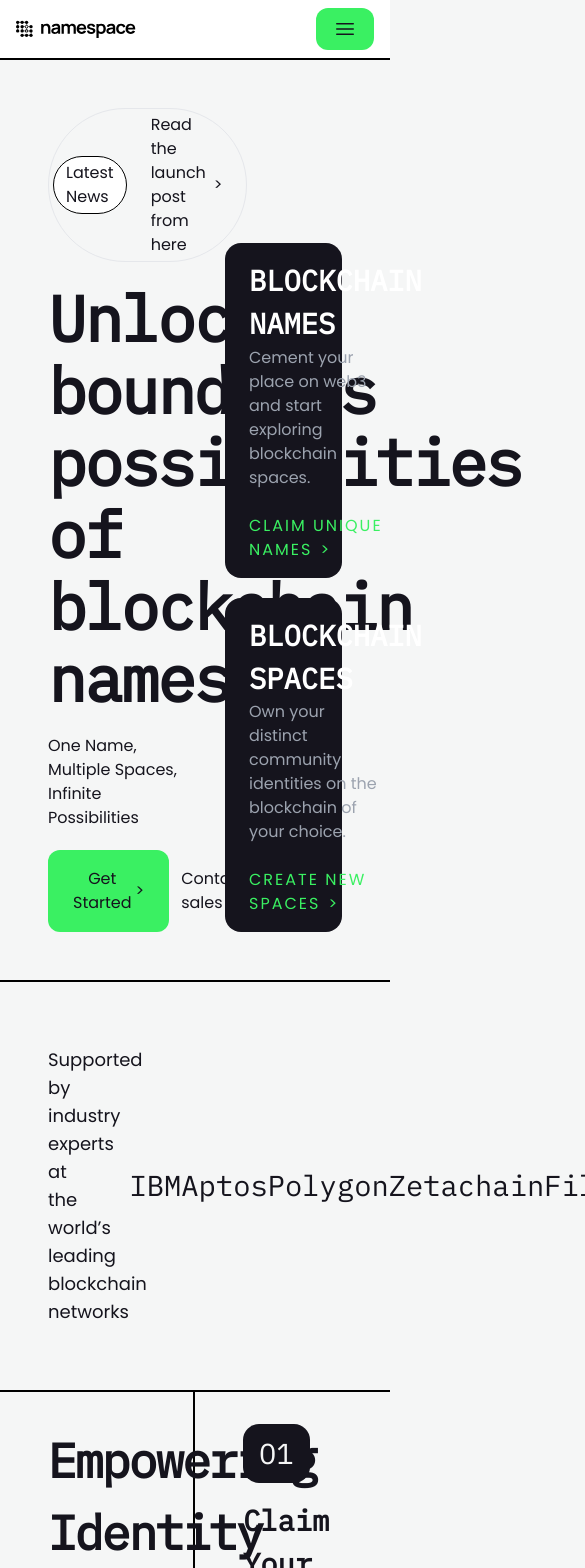
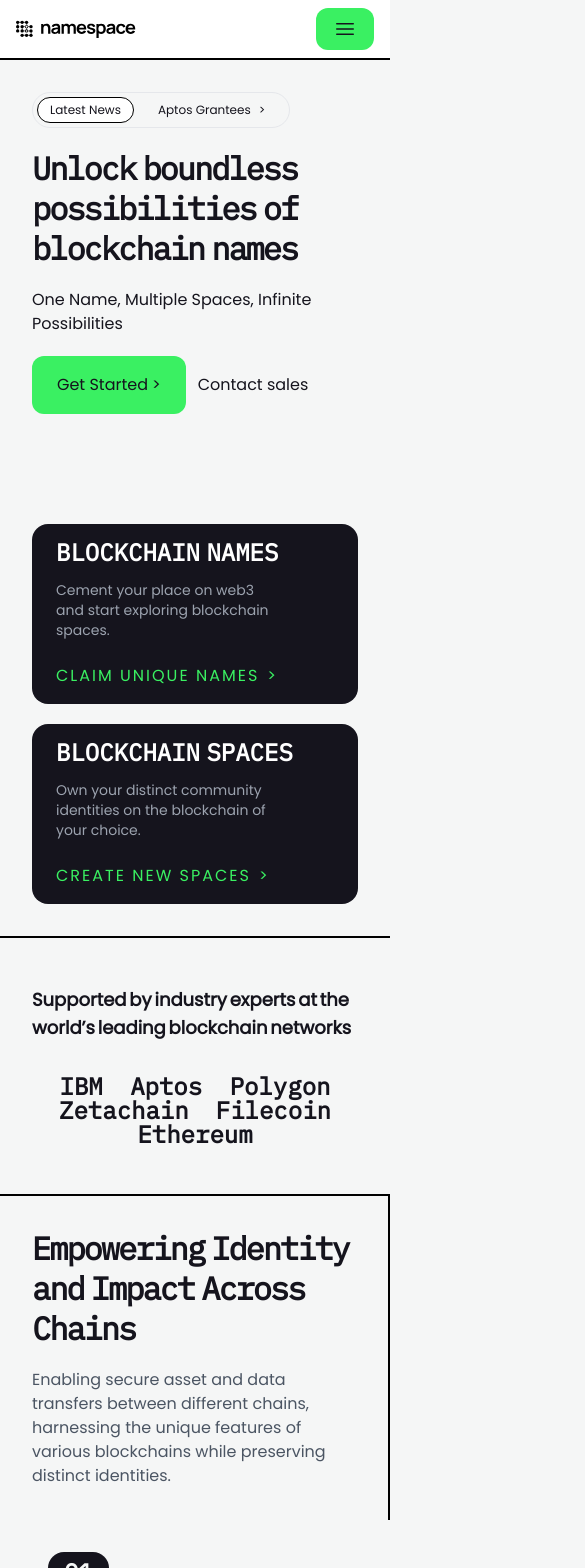
Before and after one commit to raldblox/namespace, a Next.js app in the folder web-app/: page / in a window 390 px wide. Shown: the top 1568 px of the page, 585 px wide, since content can reach past the window. Built offline with nearby package versions, Linux system fonts and the light colour scheme.

Commit message:
improved mobile responsiveness

```diff
--- a/web-app/app/globals.css
+++ b/web-app/app/globals.css
@@ -46,8 +46,8 @@ body {
   h1 {
     font-family: "IBM Plex Mono";
     letter-spacing: -2px;
-    word-spacing: -12px;
-    @apply text-[4rem] leading-[4.5rem] font-bold;
+    word-spacing: -10px;
+    @apply text-[2rem] leading-[2.5rem] lg:text-[4rem] lg:leading-[4.5rem] font-bold;
   }
 
   .space {
@@ -56,15 +56,15 @@ body {
 
   h2 {
     font-family: "IBM Plex Mono";
-    font-size: 1.8rem;
     word-spacing: -8px;
+    @apply text-[1.5rem] leading-[1.5rem] lg:text-[1.8rem] lg:leading-[1.8rem] font-bold;
   }
 
   h3 {
     font-size: 2rem;
     word-spacing: -2px;
     line-height: 2.5rem;
-
+    @apply text-[1.2rem] leading-[1.5rem] lg:text-[2rem] lg:leading-[2.5rem] font-bold;
   }
 
   button {
--- a/web-app/components/sections/Features.js
+++ b/web-app/components/sections/Features.js
@@ -4,8 +4,8 @@ const Features = () => {
   return (
     <>
       <section className="border-b-2 border-black">
-        <div className="grid grid-cols-3 gap-8 p-12">
-          <div className="flex flex-col col-span-3 py-8 space-y-5">
+        <div className="grid grid-cols-1 gap-8 p-8 lg:grid-cols-3 lg:p-12">
+          <div className="flex flex-col py-8 space-y-5 lg:col-span-3">
             <p className="col-span-4 px-4 py-1 text-white uppercase bg-black rounded-full w-fit">
               Why Namespace
             </p>
--- a/web-app/components/sections/Footer.js
+++ b/web-app/components/sections/Footer.js
@@ -48,9 +48,9 @@ const Footer = () => {
     },
   ];
   return (
-    <footer className="px-12 py-8">
+    <footer className="px-8 py-8 lg:px-12">
       <div className="grid w-full grid-cols-4 gap-6">
-        <div className="grid w-full grid-cols-2 col-span-4">
+        <div className="grid w-full col-span-4 gap-4 lg:grid-cols-2">
           <div className="col-span-1">
             <img src="/namespace-dark.svg" className="w-40" />
             <p className="leading-relaxed mt-4 text-[15px]">
@@ -61,7 +61,7 @@ const Footer = () => {
               visibility, and engagement on the blockchain of your choice.
             </p>
           </div>
-          <div className="flex items-start justify-end col-span-1 text-black gap-x-6">
+          <div className="flex items-start col-span-1 text-black lg:justify-end gap-x-6">
             <a href="javascript:void()">
               <svg
                 className="w-10 h-10 p-2 duration-150 border border-black rounded-full hover:accent hover:bg-black"
@@ -104,7 +104,7 @@ const Footer = () => {
             </a>
           </div>
         </div>
-        <div className="flex items-center justify-between col-span-1">
+        <div className="flex items-center justify-between col-span-4 lg:col-span-1">
           {footerNavs.map((item, idx) => (
             <ul className="space-y-4" key={idx}>
               <h4 className="font-medium text-gray-800">{item.label}</h4>
@@ -131,9 +131,7 @@ const Footer = () => {
         <div className="mt-4 sm:mt-0">
           &copy; 2022 Float UI All rights reserved.
         </div>
-        <div className="mt-4 sm:mt-0">
-          &copy; 2022 Float UI All rights reserved.
-        </div>
+        <div className="mt-4 sm:mt-0"></div>
       </div>
       <style jsx>{`
         .svg-icon path,
--- a/web-app/components/sections/Highlight.js
+++ b/web-app/components/sections/Highlight.js
@@ -4,9 +4,9 @@ const Highlight = () => {
   return (
     <>
       <section className="border-b-2 border-black">
-        <div className="grid grid-cols-4 ">
-          <div className="flex flex-col col-span-2 px-12 py-8 space-y-5 border-r-2 border-black">
-            <h1 className="text-[3rem] leading-[4.5rem] font-bold max-w-2xl">
+        <div className="grid grid-cols-2 lg:grid-cols-4">
+          <div className="flex flex-col col-span-2 px-8 py-8 space-y-5 border-r-2 border-black lg:px-12">
+            <h1 className="max-w-2xl font-bold ">
               Empowering Identity and Impact Across Chains
             </h1>
             <p className="text-gray-600">
@@ -21,7 +21,7 @@ const Highlight = () => {
                 O1
               </h2>
               <h2 className="font-bold ">Claim Your Unique Name</h2>
-              <p className="text-gray-700 max-w-[75%]">
+              <p className="text-gray-700 lg:max-w-[75%]">
                 Secure your own unique name within the Namespace ecosystem,
                 allowing you to establish your distinct digital identity in the
                 web3 world.
@@ -32,7 +32,7 @@ const Highlight = () => {
                 O2
               </h2>
               <h2 className="font-bold ">Connect to Blockchain Spaces</h2>
-              <p className="text-gray-700 max-w-[75%]">
+              <p className="text-gray-700 lg:max-w-[75%]">
                 Create and connect to multiple blockchain spaces within your
                 Namespace, enabling you to engage with different communities,
                 projects, and networks across the decentralized landscape.
@@ -43,7 +43,7 @@ const Highlight = () => {
                 O3
               </h2>
               <h2 className="font-bold ">Customize and Create Contents</h2>
-              <p className="text-gray-700 max-w-[75%]">
+              <p className="text-gray-700 lg:max-w-[75%]">
                 Customize your profile, create engaging content, upload files,
                 add records, and explore the diverse array of contents available
                 within Namespace, empowering you to showcase your contributions,
--- a/web-app/components/sections/Landing.js
+++ b/web-app/components/sections/Landing.js
@@ -3,24 +3,24 @@ import React from "react";
 const Landing = () => {
   return (
     <>
-      <section className="p-8 border-b-2 border-black">
-        <div className="grid grid-cols-4 p-4 min-h-[100vh]">
+      <section className="p-4 border-b-2 border-black lg:p-8">
+        <div className="grid grid-cols-2 lg:grid-cols-4 p-4 min-h-[100vh] gap-8">
           <div className="flex flex-col col-span-2 space-y-5">
             <a
               href="javascript:void(0)"
-              className="inline-flex items-center p-1 pr-6 duration-150 border rounded-full group w-fit gap-x-6 hover:bg-accent"
+              className="inline-flex items-center p-1 pr-6 text-xs duration-150 border rounded-full lg:text-sm group w-fit gap-x-6 hover:bg-accent"
             >
               <span className="inline-block px-3 py-1 bg-white border border-black rounded-full">
                 Latest News
               </span>
               <p className="flex items-center">
-                Read the launch post from here
+                Aptos Grantees
                 <span className="inline-block pl-2 transition-transform group-hover:translate-x-1 motion-reduce:transform-none">
                   &gt;
                 </span>
               </p>
             </a>
-            <h1 className="max-w-2xl ">
+            <h1 className="max-w-2xl">
               Unlock boundless possibilities of blockchain names
             </h1>
             <p>One Name, Multiple Spaces, Infinite Possibilities</p>
@@ -37,25 +37,25 @@ const Landing = () => {
             </div>
           </div>
           <div className="flex flex-col items-end justify-end w-full h-full col-span-2 gap-5">
-            <div className="max-w-[30vw] grid px-6 p-4 bg-dark min-h-[20vh] rounded-2xl w-full group">
+            <div className="lg:max-w-[30vw] gap-4 grid px-6 p-4 bg-dark min-h-[20vh] rounded-2xl w-full group">
               <h2 className="font-bold text-white">BLOCKCHAIN NAMES</h2>
-              <p className="text-gray-400 max-w-[80%]">
+              <p className="text-gray-400 max-w-[80%] text-sm">
                 Cement your place on web3 and start exploring blockchain spaces.
               </p>
-              <a className="pt-6 uppercase accent space group-hover:text-white">
+              <a className="pt-2 uppercase accent space group-hover:text-white">
                 Claim unique names
                 <span className="inline-block pl-2 transition-transform group-hover:translate-x-1 motion-reduce:transform-none">
                   &gt;
                 </span>
               </a>
             </div>
-            <div className="max-w-[30vw] grid px-6 p-4 bg-dark min-h-[20vh] rounded-2xl w-full group">
+            <div className="lg:max-w-[30vw] gap-4 grid px-6 p-4 bg-dark min-h-[20vh] rounded-2xl w-full group">
               <h2 className="font-bold text-white ">BLOCKCHAIN SPACES</h2>
-              <p className="text-gray-400 max-w-[80%]">
+              <p className="text-gray-400 max-w-[80%] text-sm">
                 Own your distinct community identities on the blockchain of your
                 choice.
               </p>
-              <a className="pt-6 uppercase accent space group-hover:text-white">
+              <a className="pt-2 uppercase accent space group-hover:text-white">
                 Create new spaces
                 <span className="inline-block pl-2 transition-transform group-hover:translate-x-1 motion-reduce:transform-none">
                   &gt;
@@ -65,13 +65,13 @@ const Landing = () => {
           </div>
         </div>
       </section>
-      <section className="p-8 border-b-2 border-black">
-        <div className="grid grid-cols-4 gap-8 px-4 py-8">
+      <section className="p-4 border-b-2 border-black lg:p-8">
+        <div className="flex flex-col grid-cols-4 gap-8 px-4 py-8 lg:grid">
           <h3 className="col-span-1 text-lg">
             Supported by industry experts at the world’s leading blockchain
             networks
           </h3>
-          <div className="flex items-center col-span-3 justify-evenly">
+          <div className="flex flex-wrap items-center col-span-3 justify-evenly">
             <h2>IBM</h2>
             <h2>Aptos</h2>
             <h2>Polygon</h2>
```
